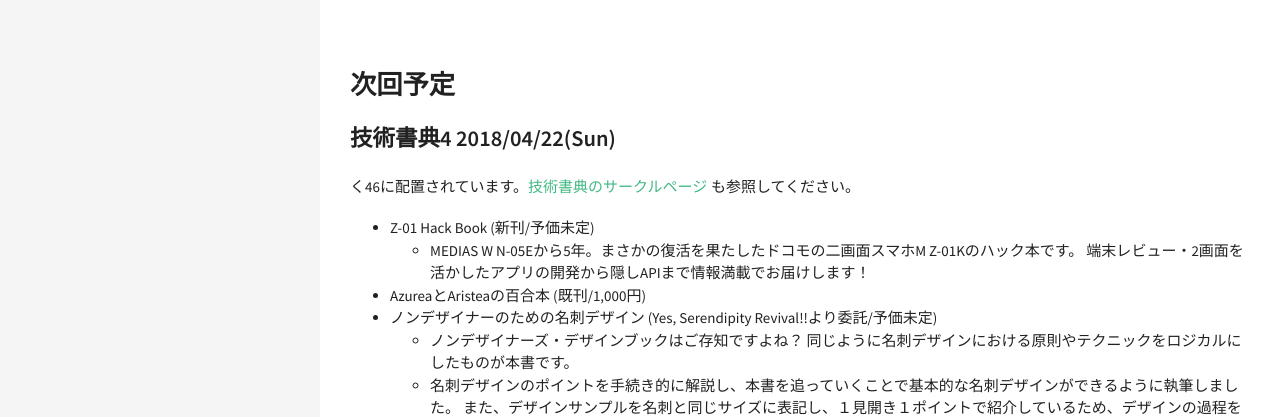
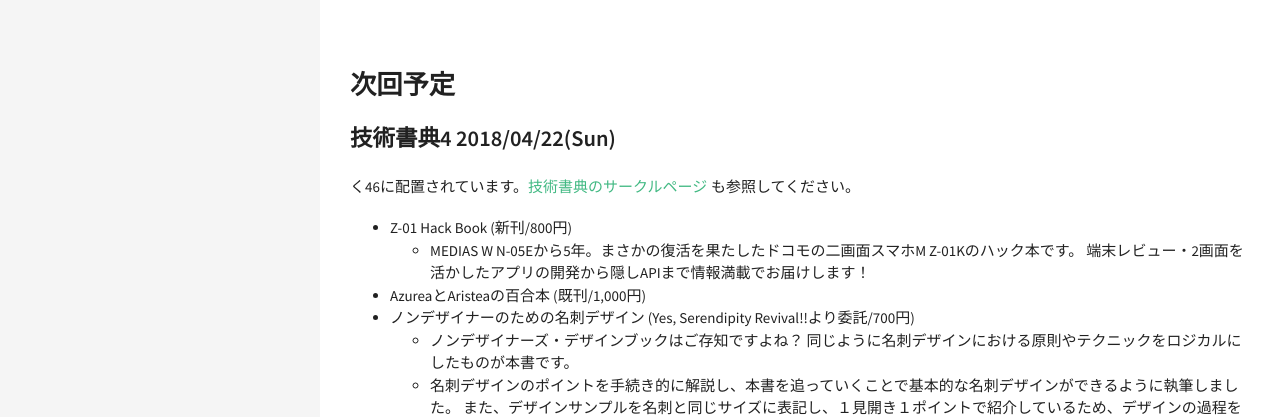
Before and after one commit to iseteki-circle/c.iseteki.net, a Jekyll site: the page built from index.md, in a window 1280 px wide. Shown: the top 417 px of the page. Built offline with Jekyll 4.4.1, drawn with Linux system fonts in a browser that asks for light colours; our own code applies the rules of GitHub Pages for plain Markdown files.

Commit message:
update prices

```diff
--- a/index.md
+++ b/index.md
@@ -8,10 +8,10 @@ layout: default
 
 く46に配置されています。[技術書典のサークルページ](https://techbookfest.org/event/tbf04/circle/18260006) も参照してください。
 
-- Z-01 Hack Book (新刊/予価未定)
+- Z-01 Hack Book (新刊/800円)
     - MEDIAS W N-05Eから5年。まさかの復活を果たしたドコモの二画面スマホM Z-01Kのハック本です。 端末レビュー・2画面を活かしたアプリの開発から隠しAPIまで情報満載でお届けします！
 - AzureaとAristeaの百合本 (既刊/1,000円)
-- ノンデザイナーのための名刺デザイン (Yes, Serendipity Revival!!より委託/予価未定)
+- ノンデザイナーのための名刺デザイン (Yes, Serendipity Revival!!より委託/700円)
     - ノンデザイナーズ・デザインブックはご存知ですよね？ 同じように名刺デザインにおける原則やテクニックをロジカルにしたものが本書です。
     - 名刺デザインのポイントを手続き的に解説し、本書を追っていくことで基本的な名刺デザインができるように執筆しました。 また、デザインサンプルを名刺と同じサイズに表記し、１見開き１ポイントで紹介しているため、デザインの過程を学べる１冊に仕上げました。
 - 伊勢的黒魔術読本 Vol.2 (既刊/100円)
```
